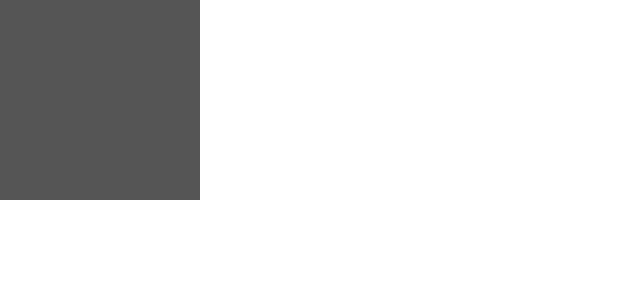
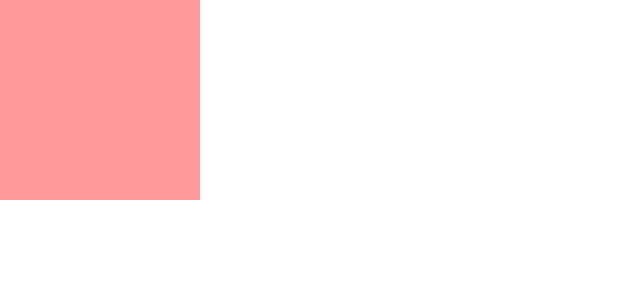
Before and after one commit to GiacomoSorbi/4-state-and-components, a React (Create React App) app: page / in a window 1280 px wide. Shown: the top 300 px of the page, without its empty margins (0-640 px from the left). Built offline with nearby package versions, Linux system fonts and the light colour scheme.

Commit message:
updated container css for consistency

```diff
--- a/src/App.css
+++ b/src/App.css
@@ -25,7 +25,7 @@
 
 .container {
   display: inline-block;
-  background-color: #555;
+  background-color: #f99;
   min-height: 200px;
   min-width: 200px;
 }
```
